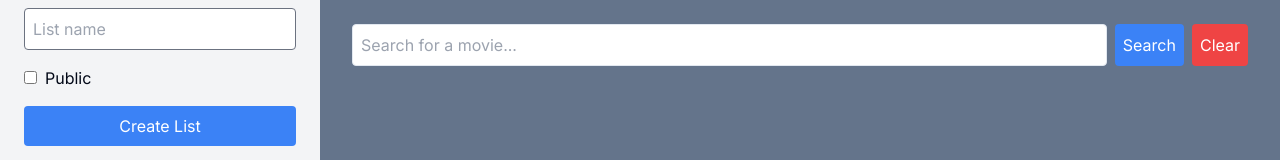
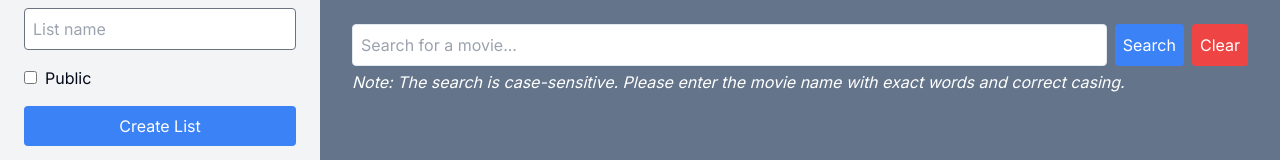
Before and after one commit to niketjain1/movies-library, a Next.js app: page /home in a window 1280 px wide. Shown: the part 136-296 px from the top of the page. Built offline with nearby package versions, Linux system fonts and the light colour scheme; no server answers; sample sign-in values are in the browser's storage.

Commit message:
👌 IMPROVE: Added note and plot

```diff
--- a/src/components/card/MovieCard.tsx
+++ b/src/components/card/MovieCard.tsx
@@ -33,7 +33,7 @@ const MovieCard = ({
           <p className="mb-1 text-sm text-gray-700">Release year: {year}</p>
           <p className="mb-1 text-sm text-gray-700">Director: {director}</p>
           <p className="mb-1 text-sm text-gray-700">Rating: {rating}</p>
-          {/* <p className="mb-1 text-sm text-gray-700">Plot: {plot}</p> */}
+          <p className="mb-1 text-sm text-gray-700">Plot: {plot}</p>
           {!disableAddToList && (
             <AddMovieToList imdbID={imdbId ?? ""} onSuccess={onSucces as any} />
           )}
--- a/src/components/movieComponents/SearchMovie.tsx
+++ b/src/components/movieComponents/SearchMovie.tsx
@@ -85,6 +85,10 @@ const SearchMovies: React.FC = () => {
           Clear
         </button>
       </div>
+      <div className="mt-1 text-white italic">
+        Note: The search is case-sensitive. Please enter the movie name with
+        exact words and correct casing.
+      </div>
       <div className="mt-4">
         {movie != null && (
           <MovieCard
```
